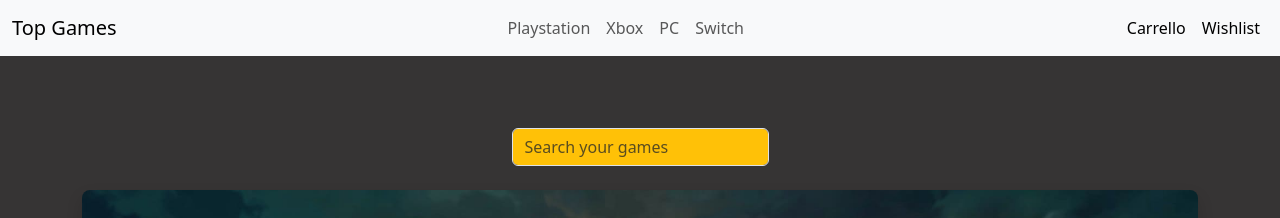
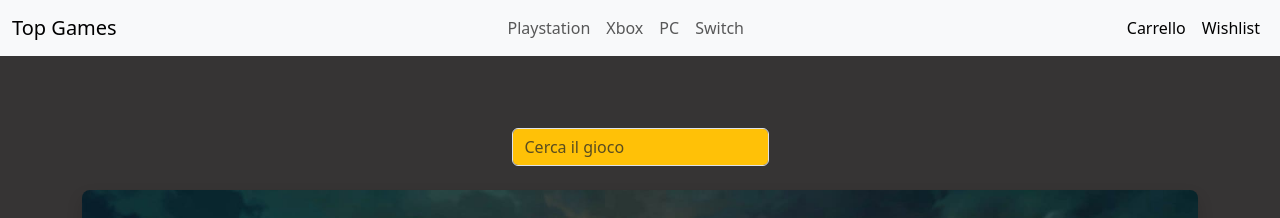
Before and after one commit to lorenzosalti/top-games-react, a React (Vite) app: page / in a window 1280 px wide. Shown: the top 218 px of the page. Built offline with nearby package versions, Linux system fonts and the light colour scheme; no server answers.

Commit message:
feat: fix search placeholder

```diff
--- a/src/components/Search.jsx
+++ b/src/components/Search.jsx
@@ -10,7 +10,7 @@ function Search() {
         <form onSubmit={searchGames} className="row g-1 justify-content-center ">
 
             <div className="col-auto p-4">
-                <input type="text" className="form-control bg-warning" id="inputPassword2" placeholder="Search your games"
+                <input type="text" className="form-control bg-warning" id="inputPassword2" placeholder="Cerca il gioco"
                     value={search} onChange={(e) => setSearch(e.target.value)}
                 />
 
```
